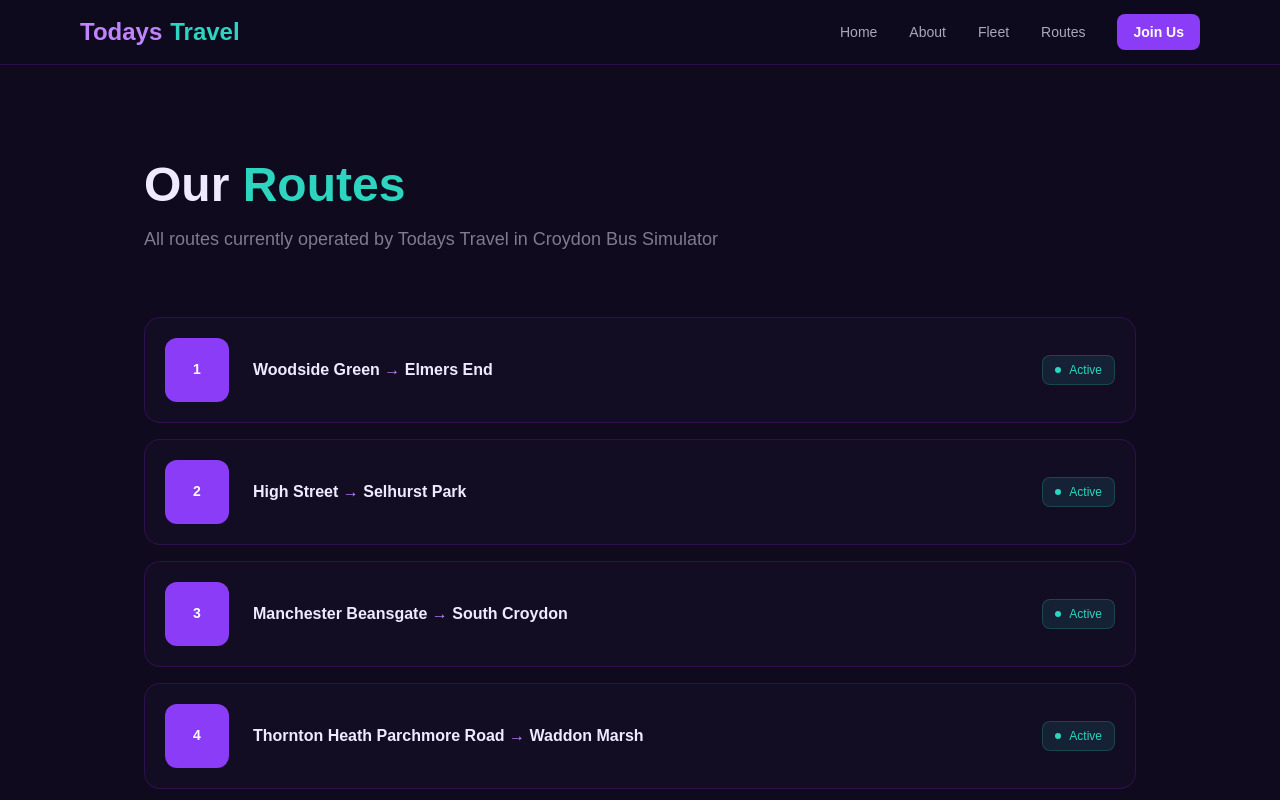
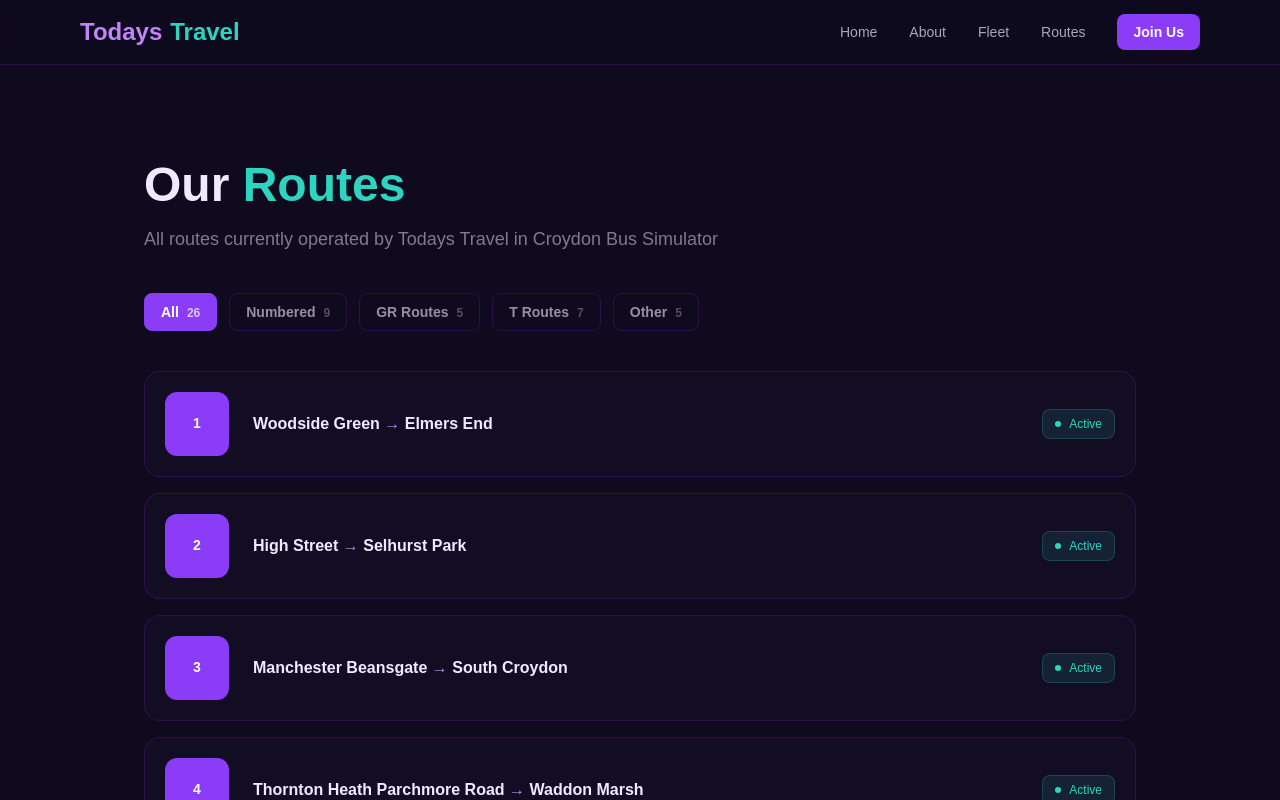
Before and after one commit to XPMaster4865/todays-travel, a Next.js app: page /routes in a window 1280 px wide. Shown: the top 800 px of the page. Built offline with nearby package versions, Linux system fonts and the light colour scheme.

Commit message:
Add route type filters to routes page

```diff
--- a/app/routes/page.tsx
+++ b/app/routes/page.tsx
@@ -1,44 +1,79 @@
+"use client";
+import { useState } from "react";
+
 const routes = [
-  { number: "1", from: "Woodside Green", to: "Elmers End" },
-  { number: "2", from: "High Street", to: "Selhurst Park" },
-  { number: "3", from: "Manchester Beansgate", to: "South Croydon" },
-  { number: "4", from: "Thornton Heath Parchmore Road", to: "Waddon Marsh" },
-  { number: "5", from: "Woodside Green", to: "Thornton Heath Pond" },
-  { number: "6", from: "Waddon Marsh", to: "West Croydon" },
-  { number: "7", from: "Beddington", to: "Elmers End Superstore" },
-  { number: "8", from: "Elmers End Superstore", to: "Woodside Green" },
-  { number: "13", from: "Beddington Superstore", to: "Mitcham Common" },
-  { number: "GR", from: "Manchester Beansgate", to: "South Coombe Road" },
-  { number: "GR2", from: "West Croydon", to: "West Hogarth Crescent" },
-  { number: "GR3", from: "Manchester Beansgate", to: "West Croydon" },
-  { number: "GR4", from: "Mitcham Common", to: "Beddington Superstore" },
-  { number: "GR5", from: "Selhurst Park", to: "Parchmore Road" },
-  { number: "T1", from: "Croydon Hospital", to: "West Croydon" },
-  { number: "T2", from: "Croydon Hospital", to: "West Croydon Bus Station" },
-  { number: "T3", from: "Croydon Hospital", to: "East Croydon" },
-  { number: "T4", from: "Croydon Hospital", to: "Mitcham Common" },
-  { number: "T5", from: "Croydon Hospital", to: "Thornton Heath Parchmore Road" },
-  { number: "T6", from: "Croydon Hospital", to: "Thornton Heath Parchmore Road" },
-  { number: "T7", from: "Croydon Hospital", to: "Lombard Roundabout" },
-  { number: "W17", from: "Lombard Roundabout", to: "Selhurst Park" },
-  { number: "BS1", from: "Beddington Superstore", to: "Thornton Heath Pond" },
-  { number: "P&R", from: "Selhurst Park", to: "Woodside Green" },
-  { number: "TC1", from: "Town Centre", to: "South End" },
-  { number: "🚌", from: "West Croydon", to: "South End" },
+  { number: "1", from: "Woodside Green", to: "Elmers End", type: "numbered" },
+  { number: "2", from: "High Street", to: "Selhurst Park", type: "numbered" },
+  { number: "3", from: "Manchester Beansgate", to: "South Croydon", type: "numbered" },
+  { number: "4", from: "Thornton Heath Parchmore Road", to: "Waddon Marsh", type: "numbered" },
+  { number: "5", from: "Woodside Green", to: "Thornton Heath Pond", type: "numbered" },
+  { number: "6", from: "Waddon Marsh", to: "West Croydon", type: "numbered" },
+  { number: "7", from: "Beddington", to: "Elmers End Superstore", type: "numbered" },
+  { number: "8", from: "Elmers End Superstore", to: "Woodside Green", type: "numbered" },
+  { number: "13", from: "Beddington Superstore", to: "Mitcham Common", type: "numbered" },
+  { number: "GR", from: "Manchester Beansgate", to: "South Coombe Road", type: "gr" },
+  { number: "GR2", from: "West Croydon", to: "West Hogarth Crescent", type: "gr" },
+  { number: "GR3", from: "Manchester Beansgate", to: "West Croydon", type: "gr" },
+  { number: "GR4", from: "Mitcham Common", to: "Beddington Superstore", type: "gr" },
+  { number: "GR5", from: "Selhurst Park", to: "Parchmore Road", type: "gr" },
+  { number: "T1", from: "Croydon Hospital", to: "West Croydon", type: "t" },
+  { number: "T2", from: "Croydon Hospital", to: "West Croydon Bus Station", type: "t" },
+  { number: "T3", from: "Croydon Hospital", to: "East Croydon", type: "t" },
+  { number: "T4", from: "Croydon Hospital", to: "Mitcham Common", type: "t" },
+  { number: "T5", from: "Croydon Hospital", to: "Thornton Heath Parchmore Road", type: "t" },
+  { number: "T6", from: "Croydon Hospital", to: "Thornton Heath Parchmore Road", type: "t" },
+  { number: "T7", from: "Croydon Hospital", to: "Lombard Roundabout", type: "t" },
+  { number: "W17", from: "Lombard Roundabout", to: "Selhurst Park", type: "other" },
+  { number: "BS1", from: "Beddington Superstore", to: "Thornton Heath Pond", type: "other" },
+  { number: "P&R", from: "Selhurst Park", to: "Woodside Green", type: "other" },
+  { number: "TC1", from: "Town Centre", to: "South End", type: "other" },
+  { number: "🚌", from: "West Croydon", to: "South End", type: "other" },
+];
+
+const filters = [
+  { label: "All", value: "all" },
+  { label: "Numbered", value: "numbered" },
+  { label: "GR Routes", value: "gr" },
+  { label: "T Routes", value: "t" },
+  { label: "Other", value: "other" },
 ];
 
 export default function Routes() {
+  const [active, setActive] = useState("all");
+
+  const filtered = active === "all" ? routes : routes.filter((r) => r.type === active);
+
   return (
     <div className="max-w-5xl mx-auto px-4 py-24">
       <h1 className="text-4xl md:text-5xl font-extrabold mb-4">
         Our <span className="text-[#2dd4bf]">Routes</span>
       </h1>
-      <p className="text-[#f0eaff]/50 text-lg mb-16">
+      <p className="text-[#f0eaff]/50 text-lg mb-10">
         All routes currently operated by Todays Travel in Croydon Bus Simulator
       </p>
 
+      {/* Filter buttons */}
+      <div className="flex flex-wrap gap-3 mb-10">
+        {filters.map((f) => (
+          <button
+            key={f.value}
+            onClick={() => setActive(f.value)}
+            className={`px-4 py-2 rounded-lg text-sm font-semibold border transition-colors ${
+              active === f.value
+                ? "bg-[#8b3cf7] border-[#8b3cf7] text-white"
+                : "border-purple-900/40 text-[#f0eaff]/60 hover:border-[#8b3cf7]/60 hover:text-[#f0eaff]"
+            }`}
+          >
+            {f.label}
+            <span className={`ml-2 text-xs ${active === f.value ? "text-white/70" : "text-[#f0eaff]/30"}`}>
+              {f.value === "all" ? routes.length : routes.filter((r) => r.type === f.value).length}
+            </span>
+          </button>
+        ))}
+      </div>
+
       <div className="flex flex-col gap-4">
-        {routes.map((r) => (
+        {filtered.map((r) => (
           <div
             key={r.number}
             className="flex items-center gap-6 rounded-2xl border border-purple-900/40 bg-[#130d24] p-5 hover:border-[#8b3cf7]/60 transition-colors"
```
